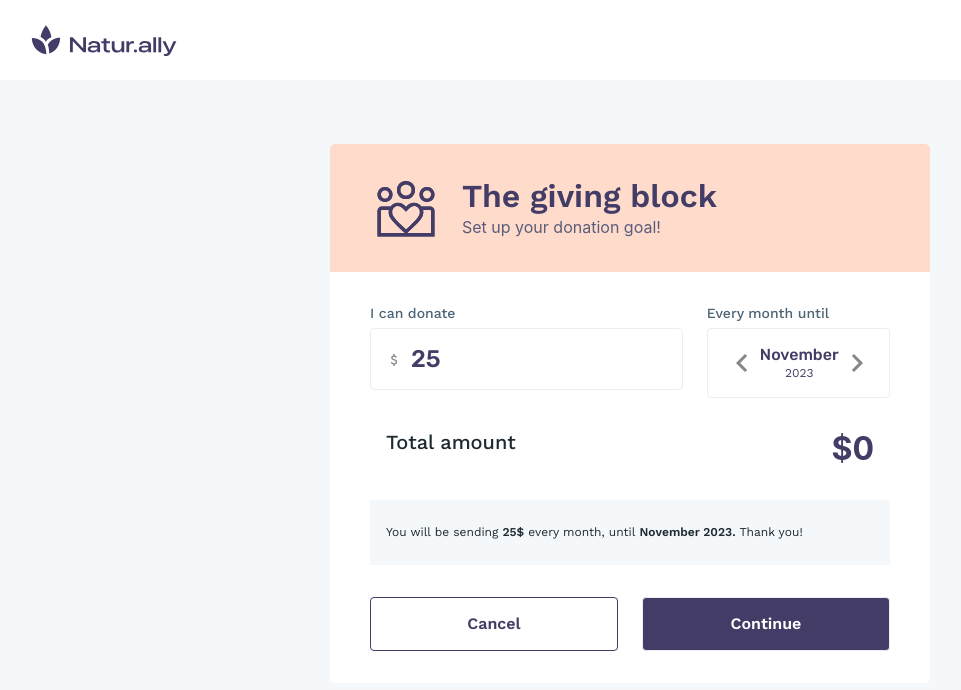
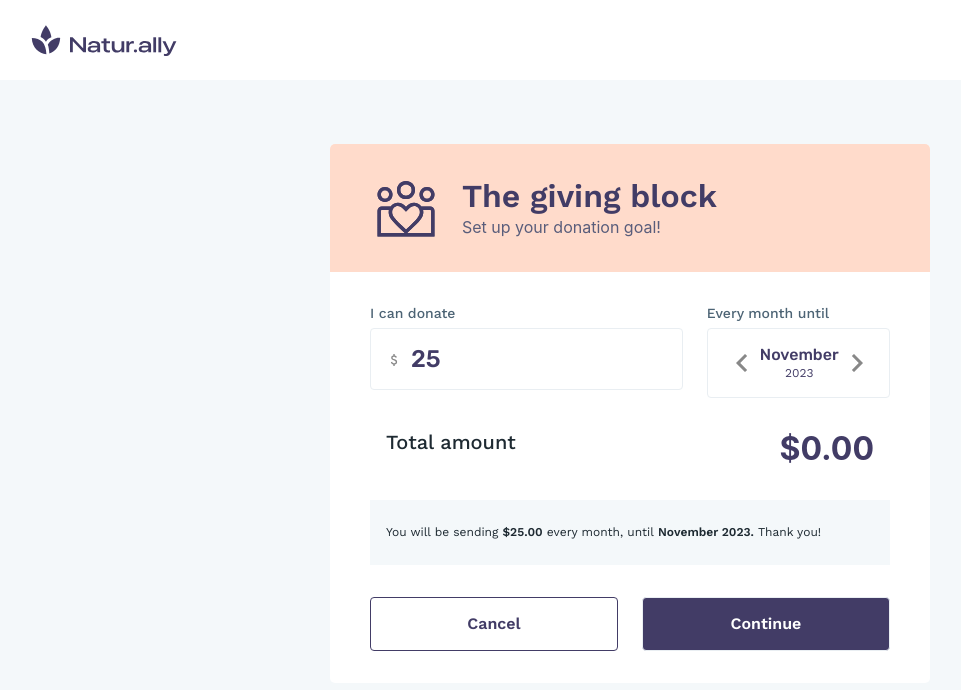
Before and after one commit to mainshum/szift, a React (Vite) app: page / in a window 1280 px wide. Shown: the top 690 px of the page, without its empty margins (10-971 px from the left). Built offline with nearby package versions, Linux system fonts and the light colour scheme; a web font is replaced by a local one.

Commit message:
fix(card): fix display so that it's consistent between total and caption

```diff
--- a/src/main.tsx
+++ b/src/main.tsx
@@ -5,7 +5,10 @@ import "./index.css";
 const MONTH_MS = 1000 * 60 * 60 * 24 * 30;
 const currentDate = Date.now();
 // use US locale
-const formatNumber = new Intl.NumberFormat("en-US", { style: "decimal" });
+const currencyFormatter = new Intl.NumberFormat("en-US", {
+  style: "currency",
+  currency: "USD",
+});
 
 const Header = () => {
   return (
@@ -37,10 +40,8 @@ const Card = () => {
   const month = dateParsed.toLocaleString("default", { month: "long" });
   const year = dateParsed.getFullYear();
 
-  const moneyParsed = Number(money);
-  const total =
-    Math.floor((date - currentDate) / MONTH_MS) *
-    (isNaN(moneyParsed) ? 0 : moneyParsed);
+  const moneyParsed = !isNaN(Number(money)) ? Number(money) : 0;
+  const total = Math.floor((date - currentDate) / MONTH_MS) * moneyParsed;
 
   return (
     <div className="w-[600px] rounded-[5px] overflow-hidden shadow-level4 bg-white text-midnight h-fit">
@@ -100,11 +101,13 @@ const Card = () => {
         </div>
         <div className="flex px-4 justify-between">
           <span className="total-amount">Total amount</span>
-          <span className="sum">${formatNumber.format(total)}</span>
+          <span className="sum">{currencyFormatter.format(total)}</span>
         </div>
         <div className="flex px-4 py-6 !items-center summary bg-stroke">
           <span>You will be sending&nbsp;</span>
-          <span className="font-semibold">{money.concat("$")}</span>
+          <span className="font-semibold">
+            {currencyFormatter.format(moneyParsed)}
+          </span>
           <span>&nbsp;every month, until&nbsp;</span>
           <span className="font-semibold">{`${month} ${year}.`}</span>
           <span>&nbsp;Thank you!</span>
```
